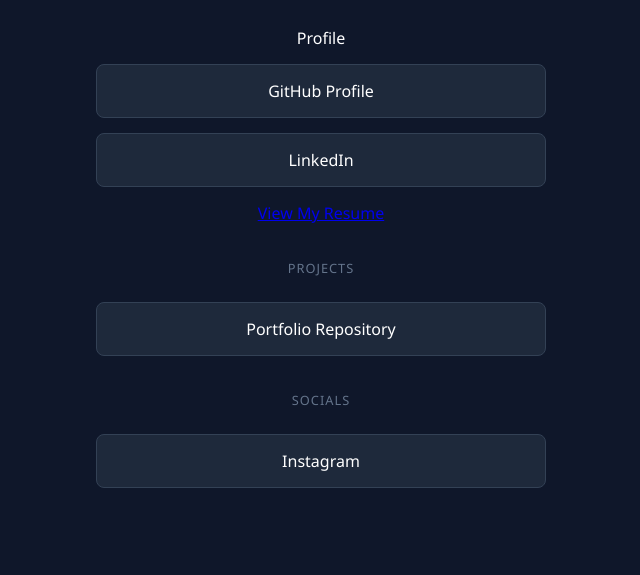
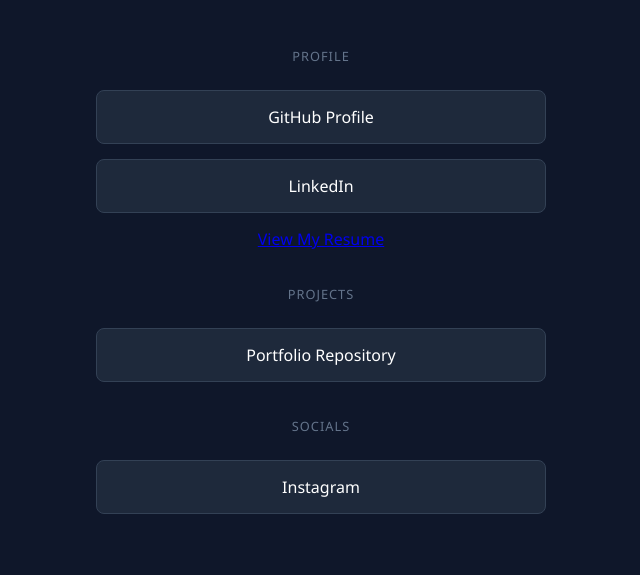
Before and after one commit to RalphMendoza2411/Portfolio, a plain HTML site: page index.html in a window 1280 px wide. Shown: the part 225-800 px from the top of the page, without its empty margins (319-959 px from the left). Drawn offline with Linux system fonts and the light colour scheme.

Commit message:
styling changes

```diff
--- a/index.html
+++ b/index.html
@@ -14,7 +14,7 @@
         </header>
 
         <main class="links">
-            <div class="Profile">Profile</div>
+            <div class="divider">Profile</div>
                 <a href="https://github.com/RalphMendoza2411" class="link-card" target="_blank">GitHub Profile</a>
                 <a href="https://www.linkedin.com/in/ralphcmendoza" class="link-card" target="_blank">LinkedIn</a>
                 <a href="CV_Ralph_Mendoza.pdf" target="_blank">View My Resume</a>
```
